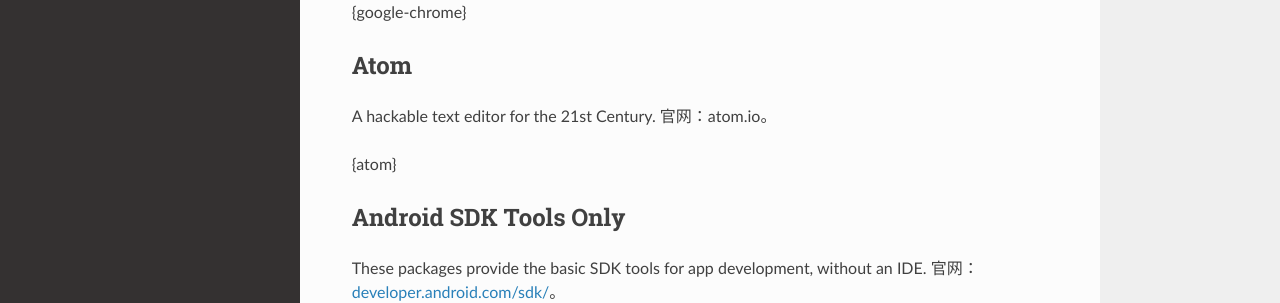
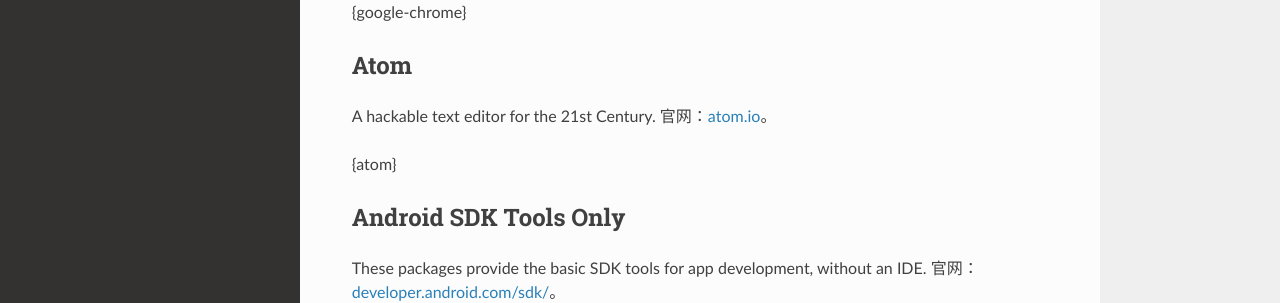
Before and after one commit to coding/coding-download-center, an MkDocs documentation site: the page built from docs/index.tpl.md, in a window 1280 px wide and 900 px high. Shown: the part 391-694 px from the top of the window. Built offline with MkDocs 1.6.1, drawn with Linux system fonts in a browser that asks for light colours; nearby versions of some CDN libraries; old or Windows-style settings are respelled for this version of MkDocs; part of the change alters nothing that is shown.

```diff
--- a/docs/index.tpl.md
+++ b/docs/index.tpl.md
@@ -10,7 +10,7 @@
 
 ## Atom
 
-A hackable text editor for the 21st Century. 官网：atom.io。
+A hackable text editor for the 21st Century. 官网：[atom.io](https://atom.io/)。
 
 {atom}
 
```
